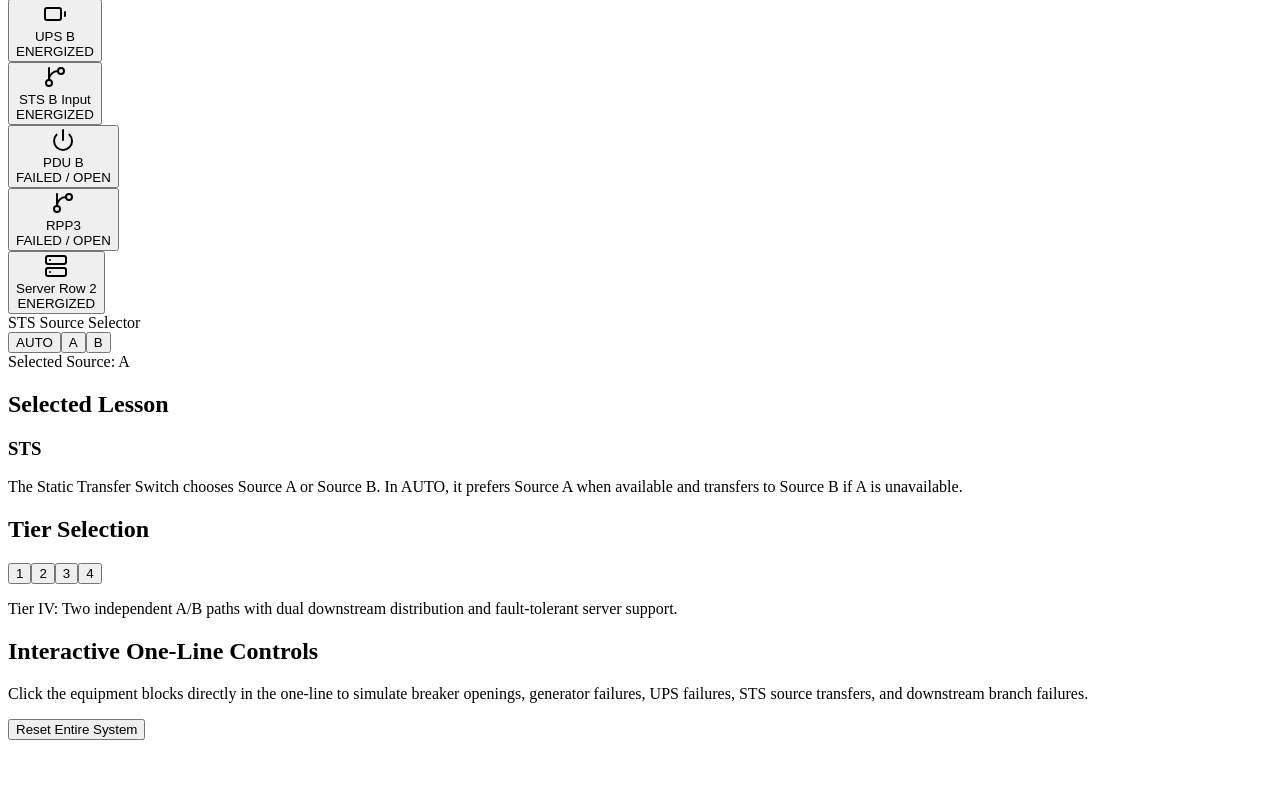
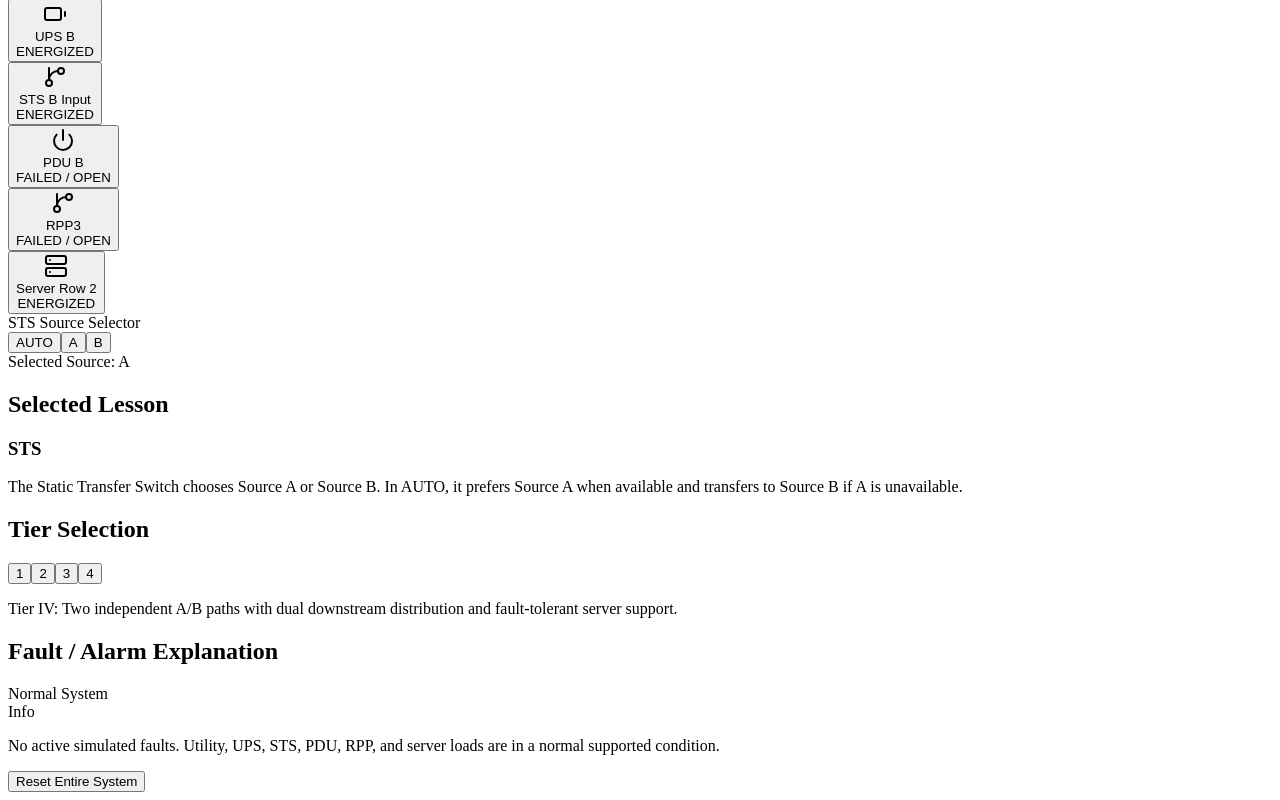
Before and after one commit to jerujoca/data-center-power-trainer, a Next.js app: page / in a window 1280 px wide. Shown: the part 1045-1845 px from the top of the page. Before the commit the page ends 1793 px from the top, so only its background shows below. Built offline with nearby package versions, Linux system fonts and the light colour scheme.

Commit message:
Update page.tsx

```diff
--- a/src/app/page.tsx
+++ b/src/app/page.tsx
@@ -232,6 +232,185 @@ function HorizontalLine({ active }: { active: boolean }) {
   return <div className={`h-1 rounded-full ${active ? "bg-emerald-500" : "bg-slate-300"}`} />;
 }
 
+type AlarmItem = {
+  title: string;
+  severity: "Critical" | "Alarm" | "Warning" | "Info";
+  explanation: string;
+};
+
+function alarmColor(severity: AlarmItem["severity"]) {
+  if (severity === "Critical") return "border-red-500 bg-red-50 text-red-950";
+  if (severity === "Alarm") return "border-orange-500 bg-orange-50 text-orange-950";
+  if (severity === "Warning") return "border-yellow-500 bg-yellow-50 text-yellow-950";
+  return "border-blue-500 bg-blue-50 text-blue-950";
+}
+
+function getAlarms(faults: FaultState, state: SystemState, stsMode: StsSource): AlarmItem[] {
+  const alarms: AlarmItem[] = [];
+
+  if (faults.utilityAOpen) {
+    alarms.push({
+      title: "Utility / SES A Main Open",
+      severity: state.pathA.generator ? "Warning" : "Alarm",
+      explanation: state.pathA.generator
+        ? "Path A lost utility power, but Generator A is available. UPS A is shown in transfer because the source is being supported by generator power."
+        : "Path A lost utility power and Generator A is not available. Downstream A-side equipment will lose source support.",
+    });
+  }
+
+  if (faults.utilityBOpen) {
+    alarms.push({
+      title: "Utility / SES B Main Open",
+      severity: state.pathB.generator ? "Warning" : "Alarm",
+      explanation: state.pathB.generator
+        ? "Path B lost utility power, but Generator B is available. UPS B is shown in transfer because the source is being supported by generator power."
+        : "Path B lost utility power and Generator B is not available. Downstream B-side equipment will lose source support.",
+    });
+  }
+
+  if (faults.genAFailed) {
+    alarms.push({
+      title: "Generator A Failed",
+      severity: faults.utilityAOpen ? "Alarm" : "Info",
+      explanation: faults.utilityAOpen
+        ? "Generator A is failed while Utility A is open, so Path A has no standby source available."
+        : "Generator A is failed, but Utility A is still available, so Path A remains supported for now.",
+    });
+  }
+
+  if (faults.genBFailed) {
+    alarms.push({
+      title: "Generator B Failed",
+      severity: faults.utilityBOpen ? "Alarm" : "Info",
+      explanation: faults.utilityBOpen
+        ? "Generator B is failed while Utility B is open, so Path B has no standby source available."
+        : "Generator B is failed, but Utility B is still available, so Path B remains supported for now.",
+    });
+  }
+
+  if (faults.upsAFailed) {
+    alarms.push({
+      title: "UPS A Failed",
+      severity: "Alarm",
+      explanation: "UPS A is failed, so Source A cannot support the STS even if Utility A or Generator A is available.",
+    });
+  }
+
+  if (faults.upsBFailed) {
+    alarms.push({
+      title: "UPS B Failed",
+      severity: "Alarm",
+      explanation: "UPS B is failed, so Source B cannot support the STS even if Utility B or Generator B is available.",
+    });
+  }
+
+  if (faults.stsFailed) {
+    alarms.push({
+      title: "STS Failed",
+      severity: "Critical",
+      explanation: "The STS has failed. No source can be selected, so PDU and server loads lose power even if upstream sources are healthy.",
+    });
+  }
+
+  if (stsMode === "A" && !state.stsA) {
+    alarms.push({
+      title: "STS Forced to Source A but Source A Unavailable",
+      severity: "Critical",
+      explanation: "The STS is manually set to A, but A is not available. In AUTO, the STS may be able to transfer to B if B is healthy.",
+    });
+  }
+
+  if (stsMode === "B" && !state.stsB) {
+    alarms.push({
+      title: "STS Forced to Source B but Source B Unavailable",
+      severity: "Critical",
+      explanation: "The STS is manually set to B, but B is not available. In AUTO, the STS may be able to transfer to A if A is healthy.",
+    });
+  }
+
+  if (state.selectedSource === "B") {
+    alarms.push({
+      title: "STS Transferred to Source B",
+      severity: "Warning",
+      explanation: "The load is being supported from Source B. This usually means Source A is unavailable or the STS was manually selected to B.",
+    });
+  }
+
+  if (faults.pduAFailed) {
+    alarms.push({
+      title: "PDU A Failed / Open",
+      severity: state.selectedSource === "A" ? "Critical" : "Warning",
+      explanation: "PDU A is unavailable. If the STS is feeding Source A, A-side RPPs and server loads lose downstream distribution.",
+    });
+  }
+
+  if (faults.pduBFailed) {
+    alarms.push({
+      title: "PDU B Failed / Open",
+      severity: state.selectedSource === "B" ? "Critical" : "Warning",
+      explanation: "PDU B is unavailable. If the STS is feeding Source B, B-side RPPs and server loads lose downstream distribution.",
+    });
+  }
+
+  if (faults.rpp1Open) {
+    alarms.push({
+      title: "RPP1 Open",
+      severity: state.rpp2 ? "Warning" : "Alarm",
+      explanation: "RPP1 is open. Server Row 1 may remain online if another assigned RPP path is still energized.",
+    });
+  }
+
+  if (faults.rpp2Open) {
+    alarms.push({
+      title: "RPP2 Open",
+      severity: state.rpp1 ? "Warning" : "Alarm",
+      explanation: "RPP2 is open. Server Row 1 may remain online if another assigned RPP path is still energized.",
+    });
+  }
+
+  if (faults.rpp3Open) {
+    alarms.push({
+      title: "RPP3 Open",
+      severity: state.rpp4 ? "Warning" : "Alarm",
+      explanation: "RPP3 is open. Server Row 2 may remain online if another assigned RPP path is still energized.",
+    });
+  }
+
+  if (faults.rpp4Open) {
+    alarms.push({
+      title: "RPP4 Open",
+      severity: state.rpp3 ? "Warning" : "Alarm",
+      explanation: "RPP4 is open. Server Row 2 may remain online if another assigned RPP path is still energized.",
+    });
+  }
+
+  if (!state.serverRow1) {
+    alarms.push({
+      title: "Server Row 1 Offline",
+      severity: "Critical",
+      explanation: "Server Row 1 has no energized downstream feed available in the current simulation state.",
+    });
+  }
+
+  if (!state.serverRow2) {
+    alarms.push({
+      title: "Server Row 2 Offline",
+      severity: "Critical",
+      explanation: "Server Row 2 has no energized downstream feed available in the current simulation state.",
+    });
+  }
+
+  if (alarms.length === 0) {
+    alarms.push({
+      title: "Normal System",
+      severity: "Info",
+      explanation: "No active simulated faults. Utility, UPS, STS, PDU, RPP, and server loads are in a normal supported condition.",
+    });
+  }
+
+  return alarms;
+}
+
 export default function DataCenterPowerTrainer() {
   const [tier, setTier] = useState(4);
   const [selectedModule, setSelectedModule] = useState("sts");
@@ -308,6 +487,7 @@ export default function DataCenterPowerTrainer() {
   }, [faults, stsMode, tier]);
 
   const selected = MODULES.find((m) => m.id === selectedModule) || MODULES[0];
+  const alarms = getAlarms(faults, state, stsMode);
 
   function flip(key: keyof FaultState) {
     setFaults((old) => ({ ...old, [key]: !old[key] }));
@@ -457,10 +637,20 @@ export default function DataCenterPowerTrainer() {
 
             <Card className="rounded-3xl shadow-sm">
               <CardContent className="space-y-4 p-5">
-                <h2 className="text-xl font-black">Interactive One-Line Controls</h2>
-                <p className="text-sm leading-6 text-slate-600">
-                  Click the equipment blocks directly in the one-line to simulate breaker openings, generator failures, UPS failures, STS source transfers, and downstream branch failures.
-                </p>
+                <h2 className="text-xl font-black">Fault / Alarm Explanation</h2>
+                <div className="max-h-[420px] space-y-3 overflow-y-auto pr-1">
+                  {alarms.map((alarm, index) => (
+                    <div key={`${alarm.title}-${index}`} className={`rounded-2xl border-l-4 p-3 ${alarmColor(alarm.severity)}`}>
+                      <div className="flex items-center justify-between gap-3">
+                        <div className="font-black">{alarm.title}</div>
+                        <div className="rounded-full bg-white/70 px-2 py-1 text-[10px] font-black uppercase tracking-wide">
+                          {alarm.severity}
+                        </div>
+                      </div>
+                      <p className="mt-2 text-sm leading-6">{alarm.explanation}</p>
+                    </div>
+                  ))}
+                </div>
                 <Button variant="ghost" onClick={reset} className="w-full rounded-xl">
                   Reset Entire System
                 </Button>
```
